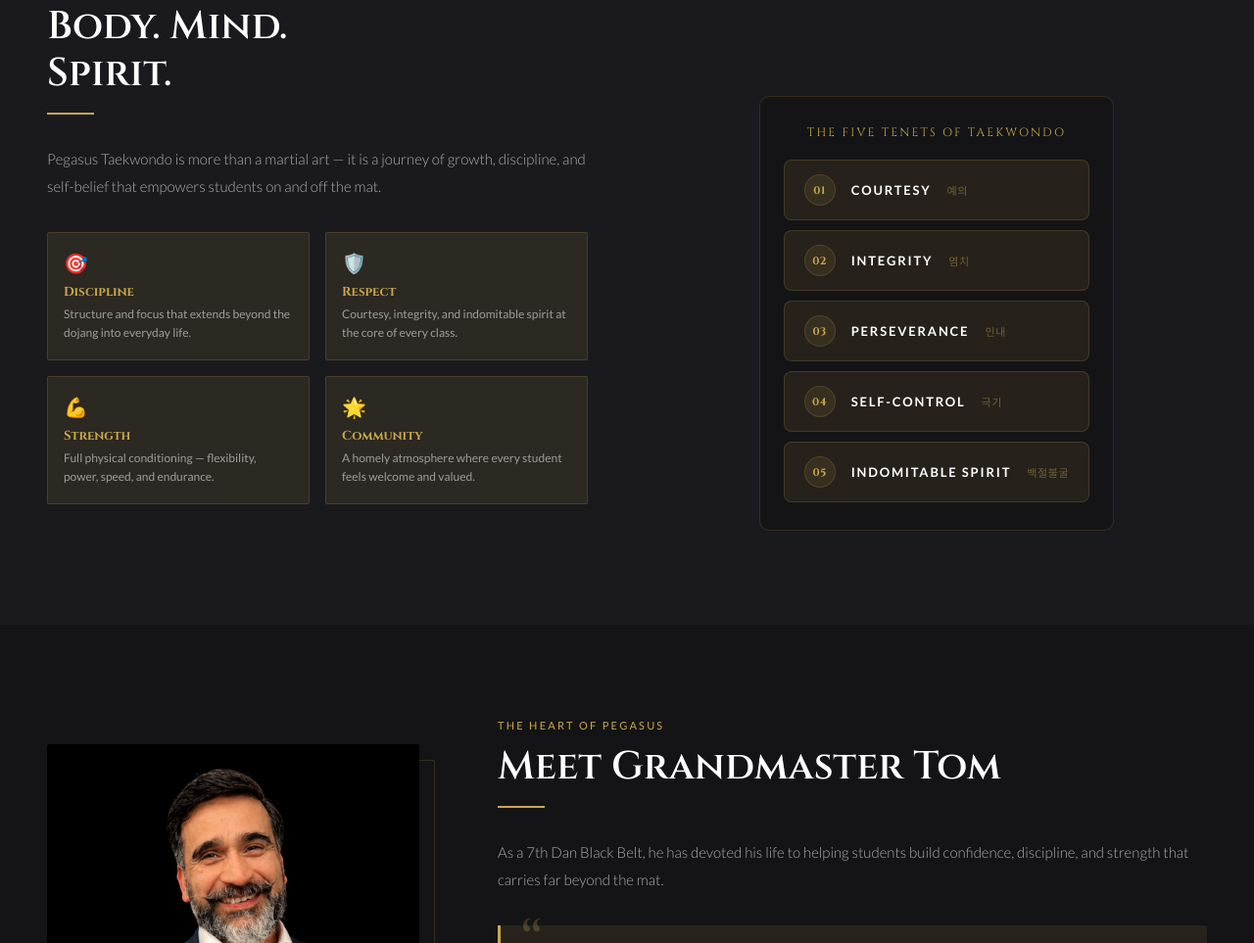
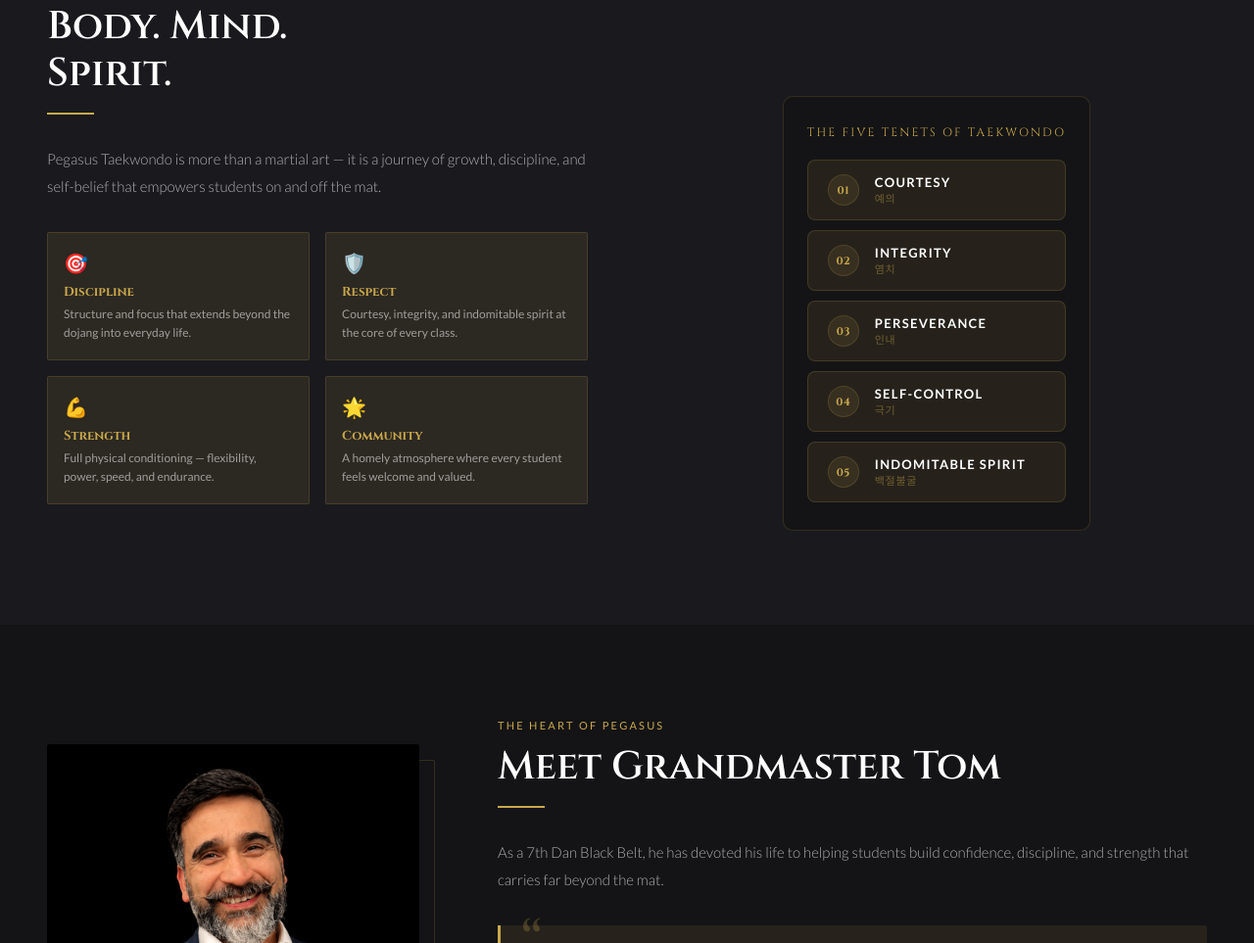
Before and after one commit to Krikshchiukas/pegasus-taekwondo, a plain HTML site: page index.html in a window 1280 px wide. Shown: the part 1012-1975 px from the top of the page at 98% size. Drawn offline with nearby package versions, Linux system fonts and the light colour scheme.

Commit message:
Update index.html

```diff
--- a/index.html
+++ b/index.html
@@ -709,6 +709,8 @@
     gap: 16px;
     text-align: left;
     transition: background 0.2s, border-color 0.2s;
+    min-width: 0;
+    overflow: hidden;
   }
   .tenet-box:hover {
     background: rgba(201,168,76,0.18);
@@ -721,9 +723,11 @@
     font-family: 'Cinzel', serif; font-size: 11px; font-weight: 700;
     color: var(--gold); letter-spacing: 0.05em;
   }
+  .tenet-text { flex: 1; min-width: 0; }
   .tenet-eng {
-    display: block; font-size: 13px; letter-spacing: 0.14em; text-transform: uppercase;
+    display: block; font-size: 13px; letter-spacing: 0.1em; text-transform: uppercase;
     color: var(--white); font-weight: 600;
+    white-space: normal; word-break: break-word;
   }
   .tenet-korean {
     display: block; font-size: 11px; color: rgba(201,168,76,0.45); font-weight: 400;
@@ -974,11 +978,11 @@
       <div class="tenets-card">
         <p class="tenets-label">The Five Tenets of Taekwondo</p>
         <div class="tenets-grid">
-          <div class="tenet-box"><span class="tenet-num">01</span><span class="tenet-eng">Courtesy</span><span class="tenet-korean">예의</span></div>
-          <div class="tenet-box"><span class="tenet-num">02</span><span class="tenet-eng">Integrity</span><span class="tenet-korean">염치</span></div>
-          <div class="tenet-box"><span class="tenet-num">03</span><span class="tenet-eng">Perseverance</span><span class="tenet-korean">인내</span></div>
-          <div class="tenet-box"><span class="tenet-num">04</span><span class="tenet-eng">Self-Control</span><span class="tenet-korean">극기</span></div>
-          <div class="tenet-box tenet-last"><span class="tenet-num">05</span><span class="tenet-eng">Indomitable Spirit</span><span class="tenet-korean">백절불굴</span></div>
+          <div class="tenet-box"><span class="tenet-num">01</span><div class="tenet-text"><span class="tenet-eng">Courtesy</span><span class="tenet-korean">예의</span></div></div>
+          <div class="tenet-box"><span class="tenet-num">02</span><div class="tenet-text"><span class="tenet-eng">Integrity</span><span class="tenet-korean">염치</span></div></div>
+          <div class="tenet-box"><span class="tenet-num">03</span><div class="tenet-text"><span class="tenet-eng">Perseverance</span><span class="tenet-korean">인내</span></div></div>
+          <div class="tenet-box"><span class="tenet-num">04</span><div class="tenet-text"><span class="tenet-eng">Self-Control</span><span class="tenet-korean">극기</span></div></div>
+          <div class="tenet-box tenet-last"><span class="tenet-num">05</span><div class="tenet-text"><span class="tenet-eng">Indomitable Spirit</span><span class="tenet-korean">백절불굴</span></div></div>
         </div>
       </div>
     </div>
```
